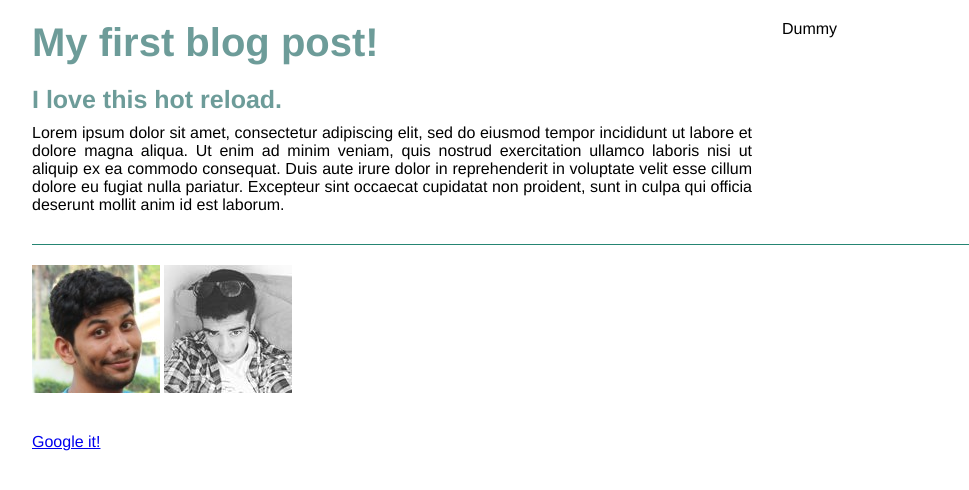
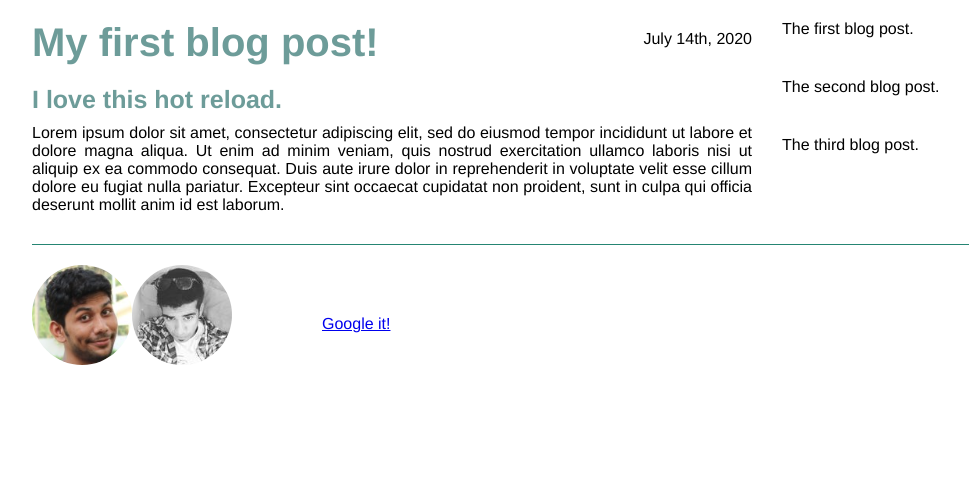
Before and after one commit to SiddharthParatkar/BlogPost, a plain HTML site: page index.html in a window 1280 px wide. Shown: the whole page, without its empty margins (108-1077 px from the left). Drawn offline with Linux system fonts and the light colour scheme.

Commit message:
Style changes to page (2)

```diff
--- a/index.html
+++ b/index.html
@@ -8,6 +8,7 @@
     <div class="container">
       <div class="blog-post">
         <h1>My first blog post!</h1>
+        <p class="date">July 14th, 2020</p>
         <h2>I love this hot reload.</h2>
         <p>
           Lorem ipsum dolor sit amet, consectetur adipiscing elit, sed do
@@ -19,12 +20,16 @@
           culpa qui officia deserunt mollit anim id est laborum.
         </p>
       </div>
-      <div class="other-post">Dummy</div>
+      <div class="other-post">
+        <div class="other">The first blog post.</div>
+        <div class="other">The second blog post.</div>
+        <div class="other">The third blog post.</div>
+      </div>
       <div class="clearfix"></div>
       <div class="author-post">
         <img src="author.jpg" alt="This is author 1" />
         <img src="author2.jpg" alt="This is author 2" /><br /><br /><br />
-        <a href="author.jpg" target="_blank">Google it!</a>
+        <a href="author.jpg" target="_blank" class="link">Google it!</a>
       </div>
     </div>
   </body>
--- a/style.css
+++ b/style.css
@@ -49,6 +49,7 @@ a {
     width: 75%;
     float: left;
     padding-right: 30px;
+    position: relative;
 }
 
 .author-post{
@@ -60,3 +61,27 @@ a {
     width: 25%;
     float: left;
 }
+
+.other {
+    margin-bottom: 40px;
+}
+
+.author-post img {
+    height: 100px;
+    width: 100px;
+    border-radius: 50%;
+    float: left;
+}
+
+.link {
+    float: left;
+    position: absolute;
+    top: 275px;
+    left: 430px
+}
+
+.date{
+    position: absolute;
+    top: 10px;
+    right: 30px;
+}
```
